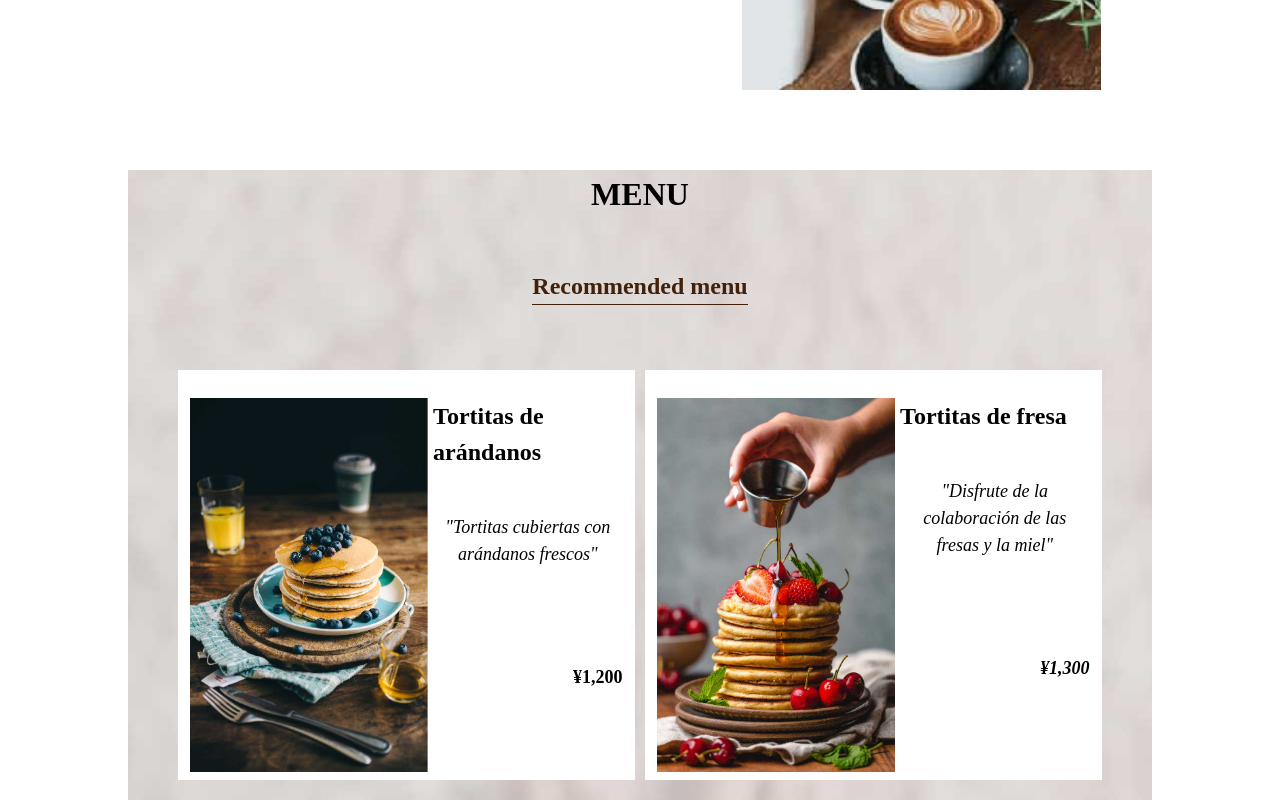
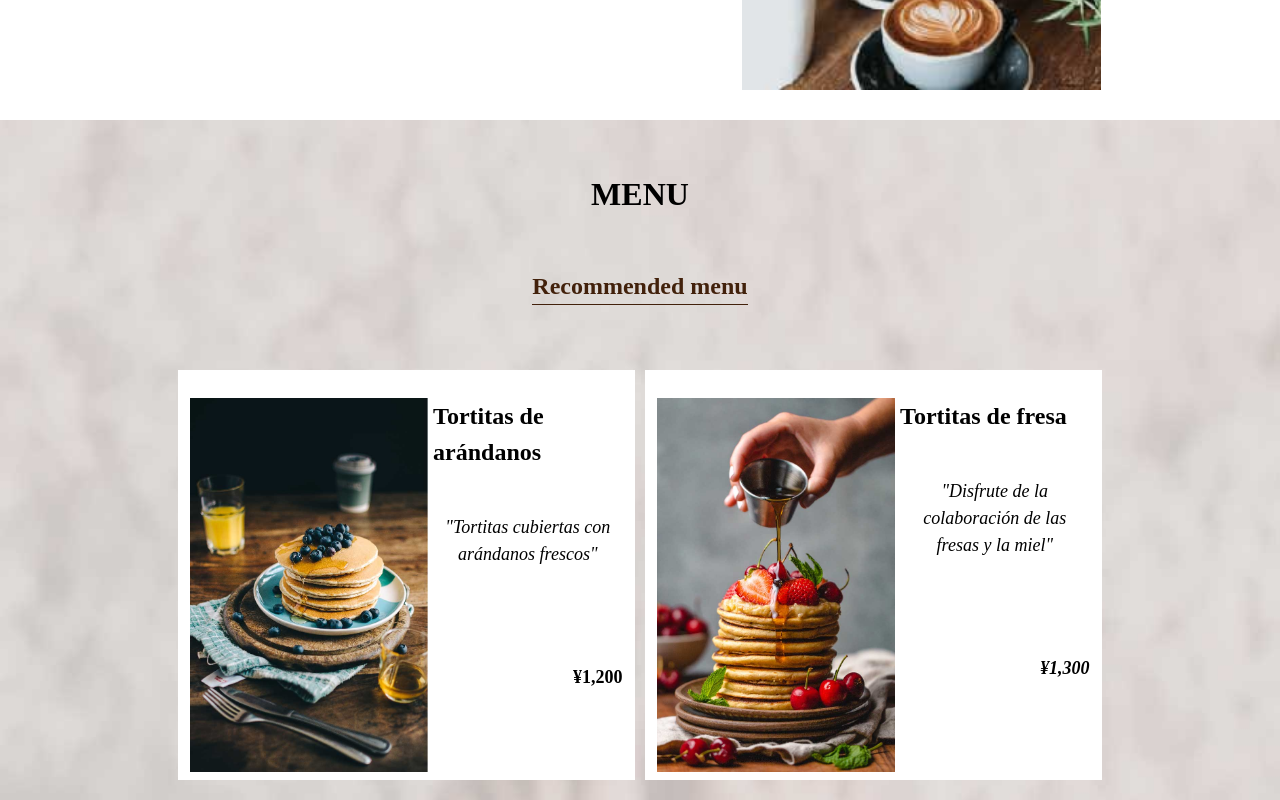
Before and after one commit to Giuliiii/jquery_task, a plain HTML site: page Dic_cafe/index.html in a window 1280 px wide. Shown: the part 940-1740 px from the top of the page. Drawn offline with Linux system fonts and the light colour scheme.

Commit message:
the last, i think

```diff
--- a/Dic_cafe/CSS/main.css
+++ b/Dic_cafe/CSS/main.css
@@ -62,6 +62,14 @@ div,li {
   width: 100%;
 }
 
+.first_menu {
+  background-position: center;
+  background-size: cover;
+  background-repeat: no-repeat;
+  background-image: url("../images/sample_menu_bg.jpg");
+  background-attachment: fixed;
+}
+
 .section_inner {
   padding: 50px 10% 30px;
 }
@@ -121,11 +129,6 @@ flex-direction: row;
 
 .first_concept img {
   width: 35%;
-}
-
-.first_menu {
-  background: center / cover no-repeat url("../images/sample_menu_bg.jpg");
-  background-attachment: fixed;
 }
 
 .ul_menu {
--- a/Dic_cafe/index.html
+++ b/Dic_cafe/index.html
@@ -38,8 +38,7 @@
           <img src="images/sample_concept.jpg">
         </div>
       </article>
-      <article class="section_inner" >
-        <div class="first_menu">
+      <article class="section_inner first_menu" >
         <h1 class="section_title" id="menu">MENU</h1>
         <section>
           <div class="center">
@@ -105,7 +104,6 @@
             </ul>
           </div>
         </section>
-        </div>
       </article>
       <article class="section_inner">
         <div class="section_title">
```
Lines whose indentation alone changed are shown as unchanged.
